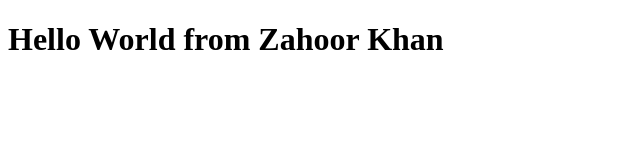
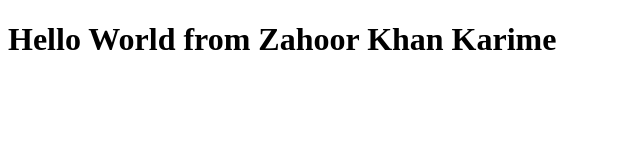
Before and after one commit to ahmadzahoor555/ahmadzahoor444, a plain HTML site: page index.html in a window 1280 px wide. Shown: the whole page, without its empty margins (0-640 px from the left). Drawn offline with Linux system fonts and the light colour scheme.

Commit message:
Update index.html

```diff
--- a/index.html
+++ b/index.html
@@ -6,6 +6,6 @@
     <title>Document</title>
 </head>
 <body>
-    <h1>Hello World from Zahoor Khan</h1>
+    <h1>Hello World from Zahoor Khan Karime</h1>
 </body>
 </html>
```
